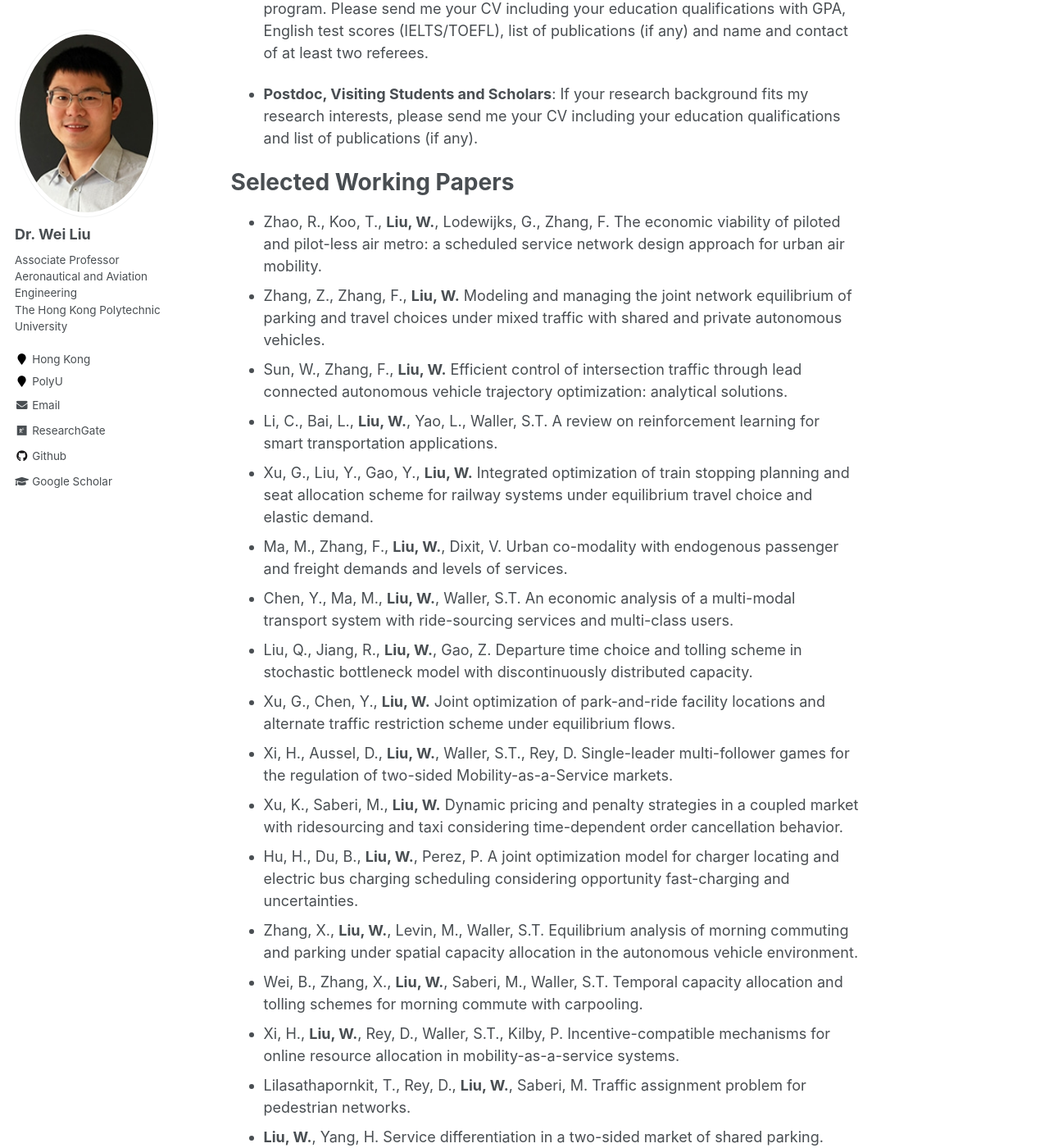
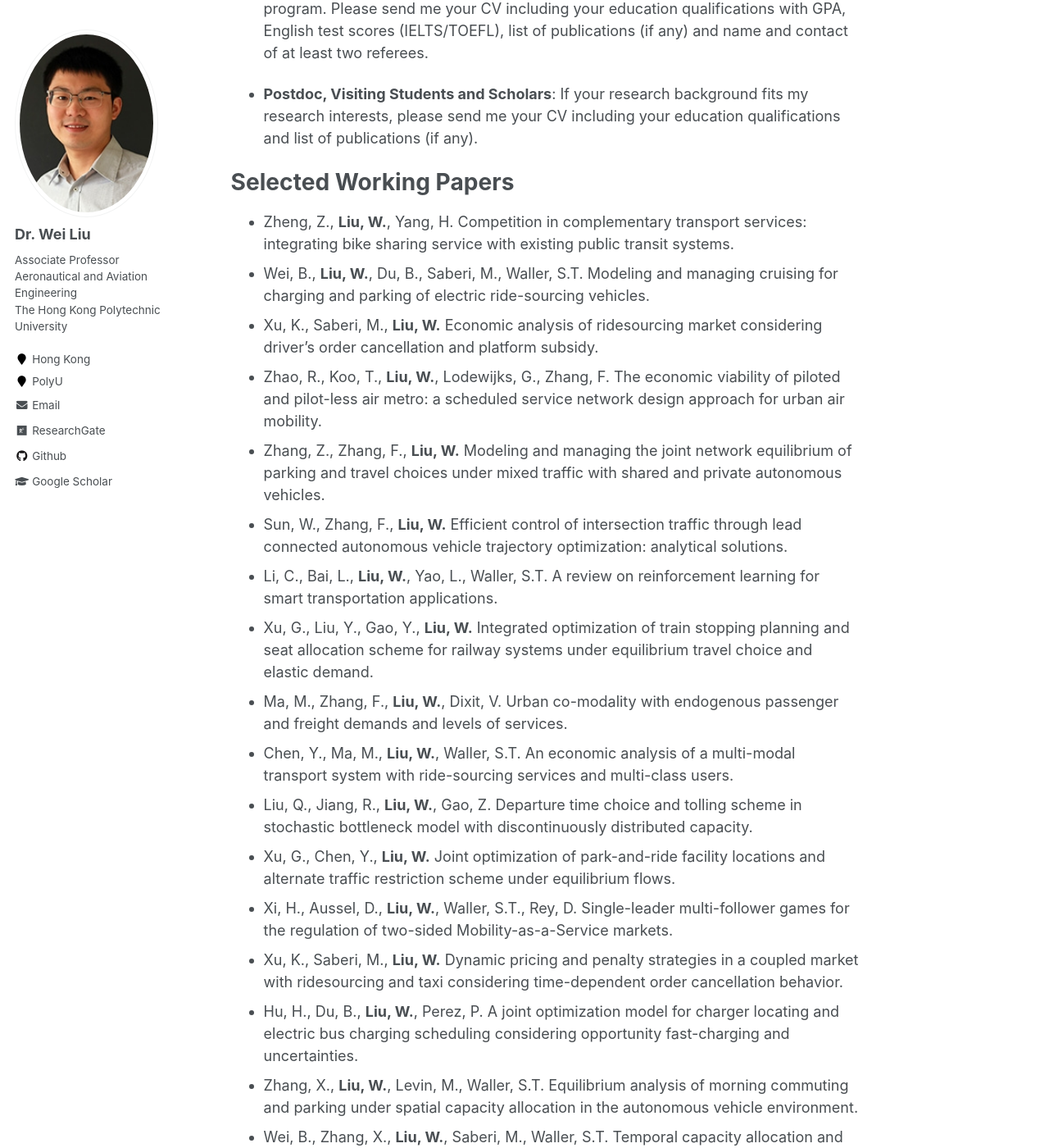
Before and after one commit to weiliu2016/weiliu2016.github.io, a Jekyll site: the page built from _pages/about.md, in a window 1280 px wide and 1400 px high, scrolled down 1332 px. Shown: the whole window at 82% size. Built offline with Jekyll 4.4.1, drawn with Linux system fonts in a browser that asks for light colours; some of the changed text lies outside the part shown.

Commit message:
Update about.md

```diff
--- a/_pages/about.md
+++ b/_pages/about.md
@@ -39,7 +39,10 @@ PhD Positions and Academic Visitors
 
 Selected Working Papers
 ======
--  Zhao, R., Koo, T., **Liu, W.**, Lodewijks, G., Zhang, F. The economic viability of piloted and pilot-less air metro: a scheduled service network design approach for urban air mobility.
+- Zheng, Z., **Liu, W.**, Yang, H. Competition in complementary transport services: integrating bike sharing service with existing public transit systems.
+- Wei, B., **Liu, W.**, Du, B., Saberi, M., Waller, S.T. Modeling and managing cruising for charging and parking of electric ride-sourcing vehicles.
+- Xu, K., Saberi, M., **Liu, W.** Economic analysis of ridesourcing market considering driver's order cancellation and platform subsidy.
+- Zhao, R., Koo, T., **Liu, W.**, Lodewijks, G., Zhang, F. The economic viability of piloted and pilot-less air metro: a scheduled service network design approach for urban air mobility.
 - Zhang, Z., Zhang, F., **Liu, W.** Modeling and managing the joint network equilibrium of parking and travel choices under mixed traffic with shared and private autonomous vehicles.
 - Sun, W., Zhang, F., **Liu, W.** Efficient control of intersection traffic through lead connected autonomous vehicle trajectory optimization: analytical solutions.
 - Li, C., Bai, L., **Liu, W.**, Yao, L., Waller, S.T. A review on reinforcement learning for smart transportation applications.
@@ -58,13 +61,13 @@ Selected Working Papers
 - **Liu, W.**, Yang, H. Service differentiation in a two-sided market of shared parking.
 - Najmia, A., Rashidi, T.H., **Liu, W.** Ridesharing in the era of Mobility as a Service (MaaS): An activity-based approach with multimodality and intermodality.
 - Shao, C., Lindsey, R., Yang, H., Zhang, F., **Liu, W.** Two-sided pricing strategies for a parking sharing platform: reselling or commissioning?.
-- Wu, W., Liu, Y., **Liu, W.**, Zhang, F., Dixit, V., Waller, S.T. Autonomous intersection management for connected and automated vehicles: a lane-based approach.
 - Wei, T., Xu, G., **Liu, W.**, Zhang, F., Yang, H., Shi, F. Estimating time-varying demand for high-speed railway network based on ticket booking record.
 
 Selected Publications
 ======
 - Ma, M., Zhang, F., **Liu, W.**, Dixit, V. (2021) A game theoretical analysis of metro-integrated city logistics systems. **Transportation Research Part B: Methodological**, forthcoming.
 - **Liu, W.**, Zhang, F., Wang, X., Shao, C., Yang, H. (2021) Unlock the sharing economy: the case of the parking sector for recurrent commuting trips. **Transportation Science**, forthcoming.
+- Wu, W., Liu, Y., **Liu, W.**, Zhang, F., Dixit, V., Waller, S.T. (2021) Autonomous intersection management for connected and automated vehicles: a lane-based approach. **IEEE Transactions on Intelligent Transportation Systems**, forthcoming.
 - Li, C., Bai, L., **Liu, W.**, Yao, L., Waller, S.T. (2021) A multi-task memory network with knowledge adaptation for multimodal demand forecasting. **Transportation Research Part C: Emerging Technologies**, 131, 103352.
 - **Liu, W.**, Zhang, F., Yang, H. (2021) Modeling and managing the joint equilibrium of destination and parking choices under a hybrid supply of curbside and shared parking. **Transportation Research Part C: Emerging Technologies**, 130, 103301.
 - Wang, X., Guo, L., Wang, J., **Liu, W.**, Zhang, X. (2021) A convex programming approach for ridesharing user equilibrium under fixed driver/rider demand. **Transportation Research Part B: Methodological**, 149, 33-51.
```
